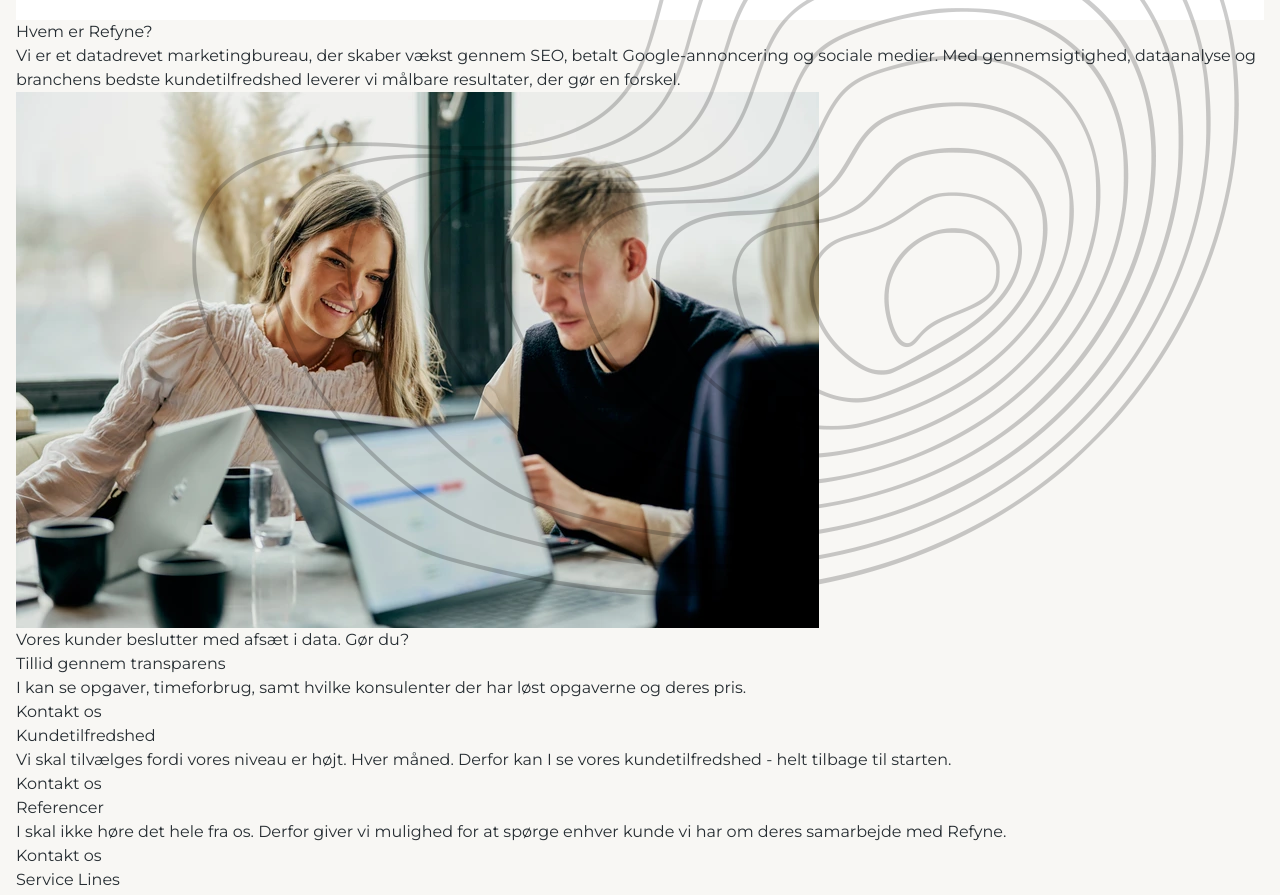
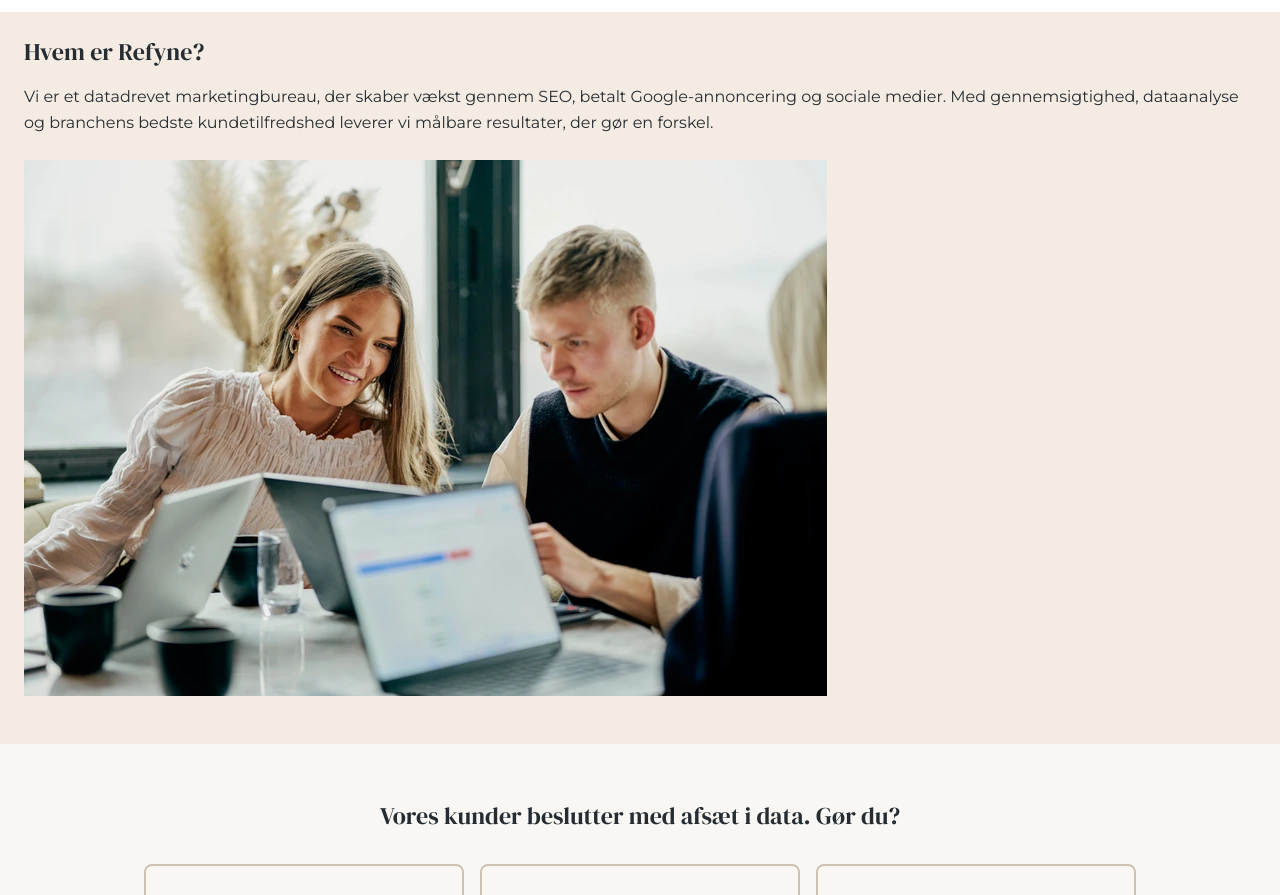
Before and after one commit to feli5659/test-2-iteration-1-master, a website: page index.html in a window 1280 px wide. Shown: the part 717-1612 px from the top of the page. Drawn offline with Linux system fonts and the light colour scheme.

Commit message:
Card styling done

```diff
--- a/index.html
+++ b/index.html
@@ -13,9 +13,9 @@
     <link href="https://fonts.googleapis.com/css2?family=DM+Serif+Display:ital@0;1&family=Montserrat:ital,wght@0,100..900;1,100..900&display=swap" rel="stylesheet" />
     <!-- FONTS end -->
   </head>
-  <body class="font-montserrat font-normal bg-light-creme text-primary-black m-0 px-4">
+  <body class="font-montserrat font-normal bg-light-creme text-primary-black">
     <!-- Header -->
-    <header class="container mx-auto  md:gap-4 py-8 flex items-center justify-between">
+    <header class="container mx-auto px-6 md:gap-4 py-8 flex items-center justify-between">
       <div class="logo py-8">
         <img src="assets/refyne-logo-black.svg" class="h-14 w-auto" src="your-logo.png" alt="Logo" />
       </div>
@@ -24,7 +24,7 @@
       </div>
     </header>
 
-    <section class="hero container mx-auto">
+    <section class="hero container mx-auto px-6 relative">
       <h3 class="text-primary-blue pb-4 pt-16 uppercase">Performance marketing bureau</h3>
       <h1 id="dynamicH1" class="font-serif text-5xl pb-9 leading-snug">
         Kan du se retningen for jeres marketing? <br />
@@ -32,12 +32,12 @@
       </h1>
       <p class="leading-relaxed">Vi forbedrer din forretning og din digitale tilstedeværelse gennem datadrevet markedsføring. Og din pris afhænger af din tilfredshed.</p>
       <div class="flex mt-10 gap-3">
-        <a href="#" class="cursor-pointer inline-flex items-center rounded-full px-9 py-3 font-mono text-primary-black border-2 border-black transition ease-in-out delay-150 hover:-translate-y-1 hover:scale-90 hover:bg-light-blue duration-200 focus:bg-transparent">Læs mere om os</a>
-        <a href="#" class="cursor-pointer inline-flex items-center rounded-full px-9 py-3 font-mono z-40 bg-primary-black border-primary-black text-light-creme border-2 border-black transition ease-in-out delay-150 hover:-translate-y-1 hover:scale-90 hover:bg-light-blue hover:text-primary-black hover:border-primary-black duration-200 focus:bg-transparent">Kontakt en af vores specialister <span class="arrow">→</span></a>
+        <a href="#" class="cursor-pointer inline-flex items-center rounded-full px-9 py-3 font-mono text-xs text-primary-black border-2 border-black transition ease-in-out delay-150 hover:-translate-y-1 hover:scale-90 hover:bg-light-blue duration-200 focus:bg-transparent">Læs mere</a>
+        <a href="#" class="cursor-pointer inline-flex items-center rounded-full px-9 py-3 font-mono text-xs z-40 bg-primary-black border-primary-black text-light-creme border-2 border-black transition ease-in-out delay-150 hover:-translate-y-1 hover:scale-90 hover:bg-light-blue hover:text-primary-black hover:border-primary-black duration-200 focus:bg-transparent">Kontakt en af vores specialister <span class="arrow">→</span></a>
       </div>
-      <img class="absolute top-2/3 left-48 z-0" src="assets/Organisk-blob.webp" alt="lineart" />
+      <img class="absolute top-2/3 left-48 -z-10" src="assets/Organisk-blob.webp" alt="lineart" />
     </section>
-    <section class="grid grid-cols-2 md:grid-cols-6 gap-7 z-40 mt-10 p-9 bg-white items-center justify-items-center">
+    <section class="grid grid-cols-2 md:grid-cols-6 px-6 gap-7 z-50 mt-10 p-9 bg-white items-center justify-items-center">
       <img src="assets/body-logo.svg" alt="Logo 1" class="w-28" />
       <img src="assets/besteller.webp" alt="Logo 2" class="w-28" />
       <img src="assets/Zizzi_logo-01.webp" alt="Logo 3" class="w-28" />
@@ -46,45 +46,45 @@
       <img src="assets/noisy.webp" alt="Logo 6" class="w-28" />
     </section>
 
-    <section class="section-2">
+    <section class="section-2 px-6 py-6 bg-creme">
       <div class="container">
         <div class="text-block">
-          <h2>Hvem er Refyne?</h2>
-          <p class="dynamicp">Vi er et datadrevet marketingbureau, der skaber vækst gennem SEO, betalt Google-annoncering og sociale medier. Med gennemsigtighed, dataanalyse og branchens bedste kundetilfredshed leverer vi målbare resultater, der gør en forskel.</p>
+          <h2 class="font-serif text-2xl pb-4">Hvem er Refyne?</h2>
+          <p class="dynamicp leading-relaxed">Vi er et datadrevet marketingbureau, der skaber vækst gennem SEO, betalt Google-annoncering og sociale medier. Med gennemsigtighed, dataanalyse og branchens bedste kundetilfredshed leverer vi målbare resultater, der gør en forskel.</p>
         </div>
-        <img src="assets/1696028.webp" alt="Section 2" class="sec2-image" />
+        <img src="assets/1696028.webp" alt="Section 2" class="py-6" />
       </div>
     </section>
-    <section class="cards">
+    <section class="cards px-6 py-6">
       <div>
-        <h2 class="card-h2">Vores kunder beslutter med afsæt i data. Gør du?</h2>
+        <h2 class="font-serif text-2xl pb-4 text-center pt-8">Vores kunder beslutter med afsæt i data. Gør du?</h2>
       </div>
-      <div class="cards-container">
-        <div class="card">
+      <div class="cards-container flex flex-wrap gap-4 justify-center">
+        <div class="card w-full md:w-80 border-dark-creme hover:border-primary-blue border-2 rounded-lg p-8 my-4 transition-all duration-300 group relative">
           <div class="card-details">
-            <p class="text-title">Tillid gennem transparens</p>
-            <p class="text-body">I kan se opgaver, timeforbrug, samt hvilke konsulenter der har løst opgaverne og deres pris.</p>
+            <p class="text-title font-bold text-xl pb-4">Tillid gennem transparens</p>
+            <p class="text-body leading-relaxed">I kan se opgaver, timeforbrug, samt hvilke konsulenter der har løst opgaverne og deres pris.</p>
           </div>
-          <button class="card-button">Kontakt os</button>
+          <button class="card-button absolute left-1/2 -bottom-4 transform -translate-x-1/2 invisible group-hover:visible bg-primary-blue text-white px-6 py-2 rounded-full transition-all duration-300">Kontakt os</button>
         </div>
-        <div class="card">
+        <div class="card w-full md:w-80 border-dark-creme hover:border-primary-blue border-2 rounded-lg p-8 my-4 transition-all duration-300 group relative">
           <div class="card-details">
-            <p class="text-title">Kundetilfredshed</p>
-            <p class="text-body">Vi skal tilvælges fordi vores niveau er højt. Hver måned. Derfor kan I se vores kundetilfredshed - helt tilbage til starten.</p>
+            <p class="text-title font-bold text-xl pb-4">Kundetilfredshed</p>
+            <p class="text-body leading-relaxed">Vi skal tilvælges fordi vores niveau er højt. Hver måned. Derfor kan I se vores kundetilfredshed - helt tilbage til starten.</p>
           </div>
-          <button class="card-button">Kontakt os</button>
+          <button class="card-button absolute left-1/2 -bottom-4 transform -translate-x-1/2 invisible group-hover:visible bg-primary-blue text-white px-6 py-2 rounded-full transition-all duration-300">Kontakt os</button>
         </div>
-        <div class="card">
+        <div class="card w-full md:w-80 border-dark-creme hover:border-primary-blue border-2 rounded-lg p-8 my-4 transition-all duration-300 group relative">
           <div class="card-details">
-            <p class="text-title">Referencer</p>
-            <p class="text-body">I skal ikke høre det hele fra os. Derfor giver vi mulighed for at spørge enhver kunde vi har om deres samarbejde med Refyne.</p>
+            <p class="text-title font-bold text-xl pb-4">Referencer</p>
+            <p class="text-body leading-relaxed">I skal ikke høre det hele fra os. Derfor giver vi mulighed for at spørge enhver kunde vi har om deres samarbejde med Refyne.</p>
           </div>
-          <button class="card-button">Kontakt os</button>
+          <button class="card-button absolute left-1/2 -bottom-4 transform -translate-x-1/2 invisible group-hover:visible bg-primary-blue text-white px-6 py-2 rounded-full transition-all duration-300">Kontakt os</button>
         </div>
       </div>
     </section>
 
-    <section class="section-3 container">
+    <section class="section-3 container px-6 py-6">
       <div class="subheading">Service Lines</div>
       <h2>Hvilken service line ønsker du rådgivning og hjælp til?</h2>
       <p>Når I søger rådgivning og hjælp til en specifik service line, er det vigtigt at vælge den, der bedst understøtter jeres forretningsmål og digitale strategi. Uanset om det drejer sig om at optimere jeres synlighed gennem Paid Search, forbedre jeres organiske rækkevidde med SEO, eller sikre præcis måling og indsigt via Tracking & Analytics, kan vi hjælpe. Vores eksperter dækker også områder som Data Integration og CDP, der kan sikre en mere sammenhængende og effektiv udnyttelse af jeres data på tværs af kanaler. Sammen finder vi den løsning, der skaber mest værdi for jeres virksomhed.</p>
```
Also changed, not shown: output.css.
